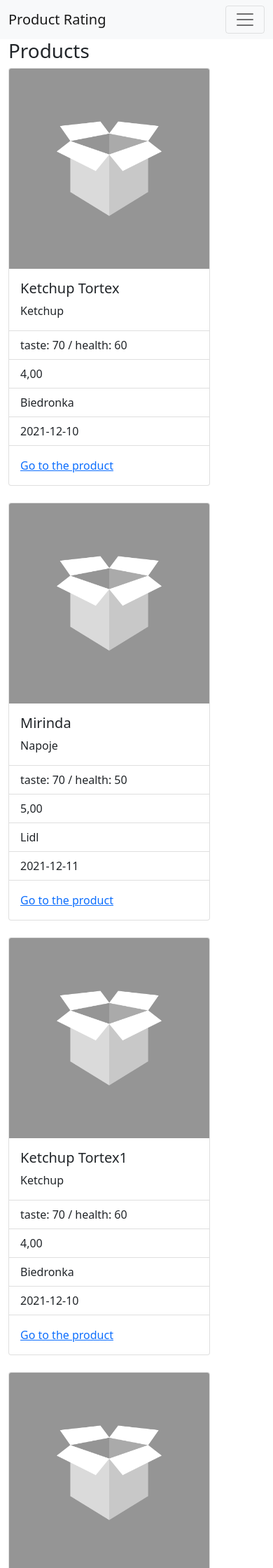
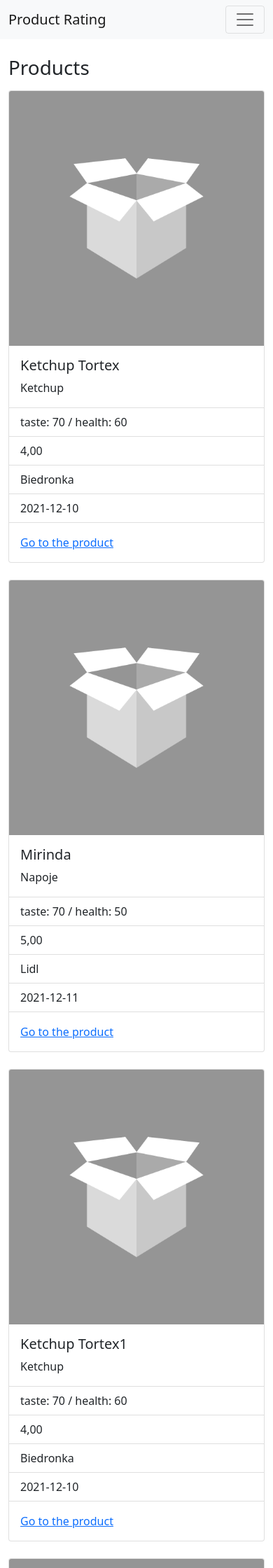
Before and after one commit to Domar95/ProductRatingWeb, a Flask app: page / in a window 390 px wide. Shown: the top 2240 px of the page at 70% size. Run offline with Flask 2, Linux system fonts and the light colour scheme.

Commit message:
Fixed responsive scaling of product cards on different resolutions

```diff
--- a/templates/home.html
+++ b/templates/home.html
@@ -1,12 +1,11 @@
 {% extends "layout.html" %}
 {% block content %}
-    <h1>Products</h1>
-
-    <div class="row row-cols-1 row-cols-md-4 g-4">
+<div class="container">
+  <h1 class="mt-4 mb-3">Products</h1>
+  <div class="row  col-md-12">
     {% for product in products %}
-
-    <div class="col">
-    <div class="card" style="width: 18rem;">
+    <div class="col-sm-6 col-md-4 col-lg-3 col-xl-3">
+      <div class="card mb-4">
           <img src="{{ url_for('static', filename = 'test-product.png') }}" class="card-img-top" alt="Product Image">
           <div class="card-body">
             <h5 class="card-title">{{ product.name }}</h5>
@@ -23,8 +22,7 @@
           </div>
       </div>
     </div>
-
     {% endfor %}
   </div>
-
+</div>
 {% endblock content %}
--- a/templates/layout.html
+++ b/templates/layout.html
@@ -52,9 +52,8 @@
             </div>
           </nav>
 
-        <div class = 'container'>
         {% block content %} {% endblock %}
-        </div>
+
         <!-- Option 1: Bootstrap Bundle with Popper -->
     <script src="https://cdn.jsdelivr.net/npm/bootstrap@5.0.2/dist/js/bootstrap.bundle.min.js" integrity="sha384-MrcW6ZMFYlzcLA8Nl+NtUVF0sA7MsXsP1UyJoMp4YLEuNSfAP+JcXn/tWtIaxVXM" crossorigin="anonymous"></script>
     </body>
```
Lines whose indentation alone changed are shown as unchanged.
